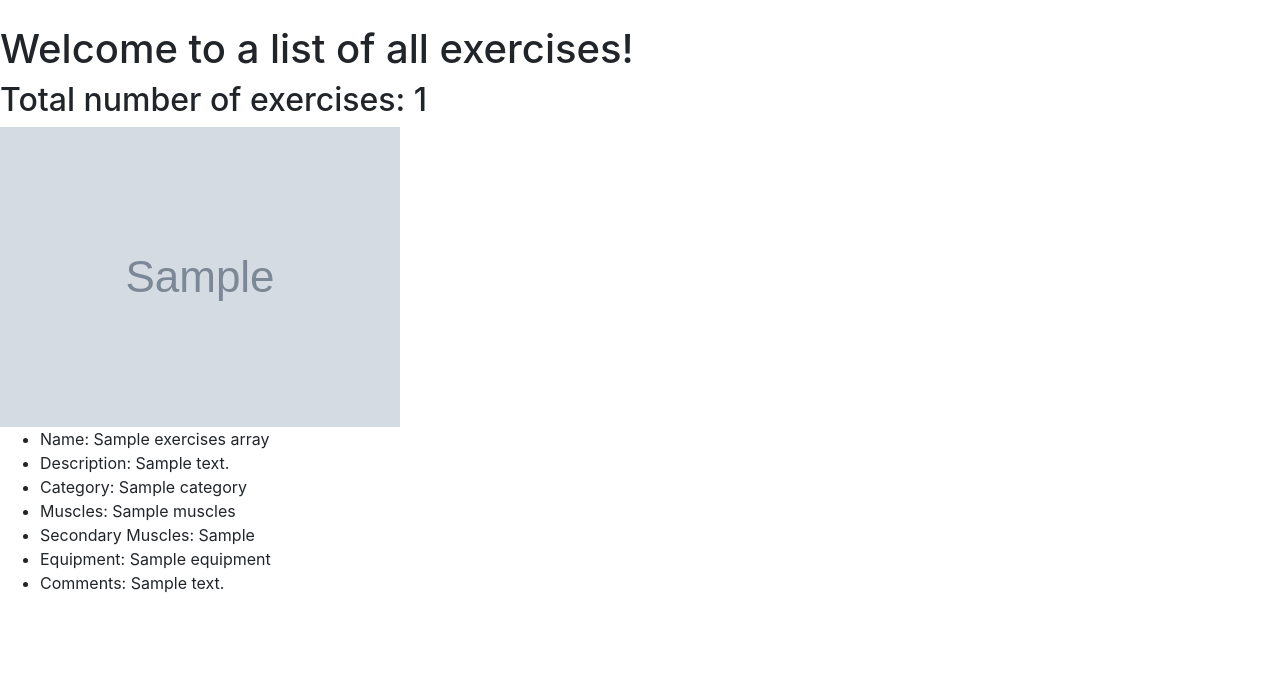
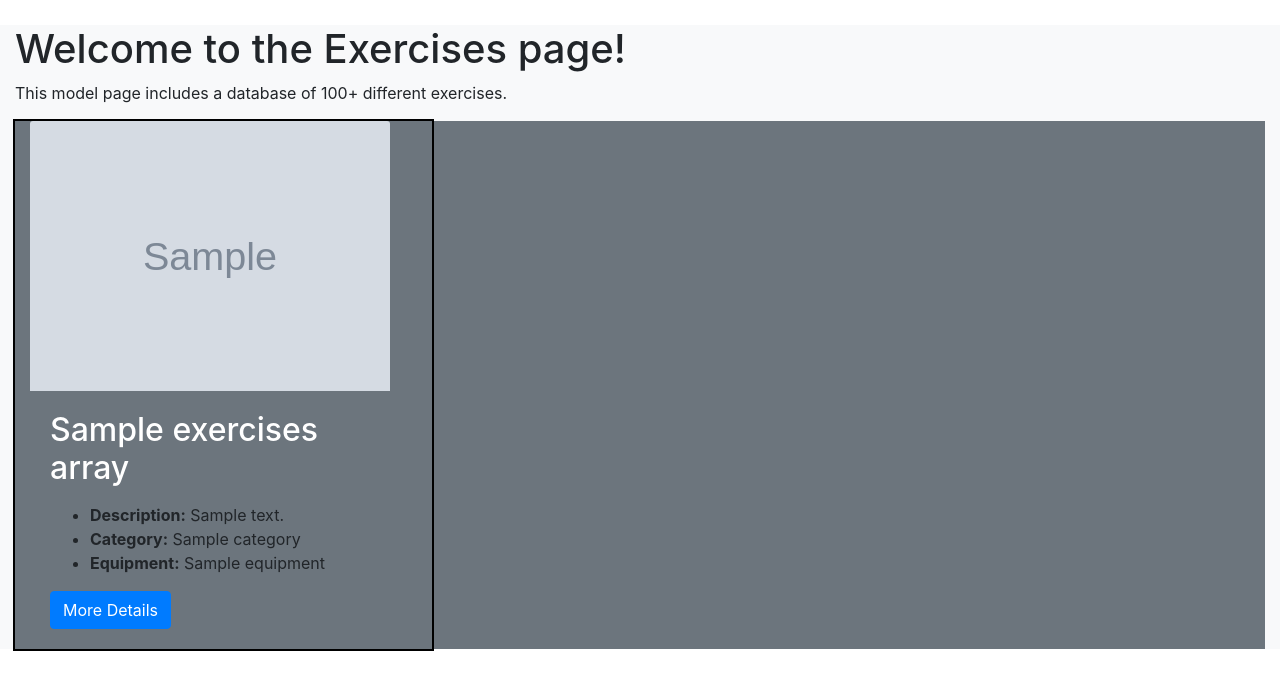
Before and after one commit to wuhoo16/fithub-website, a Flask app: template templates/exercises.html in a window 1280 px wide. Shown: the part 58-748 px from the top of the page. Run offline with Flask 2, Linux system fonts and the light colour scheme; the template is opened without the code that fills it: most values are stand-ins (such as "Sample title", 1, 10 or a date in 2020); grey boxes marked "Sample" are stand-in pictures; some libraries are stand-ins or nearby versions.

Commit message:
added grid system, instance pages, and better formatted information

```diff
--- a/app.py
+++ b/app.py
@@ -2,12 +2,15 @@ import os
 import json
 import requests
 import pprint as pp
+import re
 
 from googleapiclient.discovery import build
 from flask import Flask, render_template, url_for, request, redirect
 from collections import defaultdict
 from math import ceil
 
+API_KEY = 'AIzaSyB_ga1HNh1X3pdONl6VaxQHlgLkFnEC2fk'
+SEARCH_ENGINE_ID = '598e742e6c308d255'
 
 class Channel:
     def __init__(self, snippetDict, statisticsDict):
@@ -18,8 +21,11 @@ class Channel:
         self.viewCount = statisticsDict['viewCount']
         self.videoCount = statisticsDict['videoCount']
 
+exercisesArray = []     # declared globally for now, so instance pages can be populated
+
 class Exercise:
-    def __init__(self, name, description, category, muscles, muscles_secondary, equipment, images, comments):
+    def __init__(self, exercise_id, name, description, category, muscles, muscles_secondary, equipment, images, comments):
+        self.id = exercise_id
         self.name = name
         self.description = description
         self.category = category
@@ -65,97 +71,127 @@ def get_channel_statistics(youtubeClient, channelID):
     return getChannelStatisticsRequest.execute()['items'][0]['statistics']
 
 
-def get_json(url, data, headers):
-    response = requests.get(url=url, data=data, headers=headers)
-    return response.json()
+def get_json(exercise_URL, category_URL, muscle_URL, equipment_URL, image_URL, comment_URL, data, headers):
+    """
+    This method gets a response from all URLs needed from the wger REST API, parses it into json, and returns the json
+    :return: JSON message
+    """
+    exercise =  requests.get(url=exercise_URL, data=data, headers=headers).json()
+    category = requests.get(url=category_URL, data=data, headers=headers).json()
+    muscle = requests.get(url=muscle_URL, data=data, headers=headers).json()
+    equipment = requests.get(url=equipment_URL, data=data, headers=headers).json()
+    image = requests.get(url=image_URL, data=data, headers=headers).json()
+    comment = requests.get(url=comment_URL, data=data, headers=headers).json()
+    return exercise, category, muscle, equipment, image, comment
 
+def cleanhtml(raw_html):
+    """
+    This method takes a raw HTML string and returns a string without the HTML elements
+    """
+    clean = re.compile('<.*?>')
+    clean_text = re.sub(clean, '', raw_html)
+    return clean_text
 
 def get_exercises():
-    exerciseArray = []
+    """
+    This method makes all API calls to wger and returns an array of Exercise objects to use for Flask.
+    :return: array of Exercise objects
+    """
+    # exerciseArray = []
 
     root_URL = 'https://wger.de/api/v2/'  # add &status=2 to only get approved exercises
     data = '{"key": "value"}'
     headers = {'Accept': 'application/json'}
-    response = requests.get(url=root_URL, data=data, headers=headers)
-    response_data = response.json()
+    response_data = requests.get(url=root_URL, data=data, headers=headers).json()
 
-    # exercise_URL = response_data["exercise"]
-    # exercise_URL = 'https://wger.de/api/v2/exercise/?limit=100'
-    exercise_URL = 'https://wger.de/api/v2/exercise/?limit=224&status=2&language=2'  # english, approved exercises: total 224
+    exercise_URL = 'https://wger.de/api/v2/exercise/?limit=224&status=2&language=2'  # english & approved exercises: total 224
     category_URL = response_data["exercisecategory"]
     muscle_URL = response_data["muscle"]
     equipment_URL = response_data["equipment"]
-    # image_URL = response_data["exerciseimage"]
     image_URL = 'https://wger.de/api/v2/exerciseimage/?limit=204'
-    # comment_URL = response_data["exercisecomment"]
     comment_URL = 'https://wger.de/api/v2/exercisecomment/?limit=113'
 
-    exercise_data = get_json(exercise_URL, data, headers)
-    category_data = get_json(category_URL, data, headers)
-    muscle_data = get_json(muscle_URL, data, headers)
-    equipment_data = get_json(equipment_URL, data, headers)
-    image_data = get_json(image_URL, data, headers)
-    comment_data = get_json(comment_URL, data, headers)
+    exercise_data, category_data, muscle_data, equipment_data, image_data, comment_data = get_json(exercise_URL, category_URL, muscle_URL, equipment_URL, image_URL, comment_URL, data, headers)
 
-    nextURL = exercise_data["next"]
     results = exercise_data["results"]
     for x in results:
-        exerciseID = x["id"]
+        if x["name"] and x["description"] and x["category"] and x["equipment"]: # only exercises with complete info (110 exercises)
+            exerciseID = x["id"]
 
-        # get category name using ID
-        categoryID = x["category"]
-        categoryResults = category_data["results"]
-        categoryName = ""
-        for result in categoryResults:
-            if result["id"] == categoryID:
-                categoryName = result["name"]
-                break
+            # strip description of html elements
+            description  = cleanhtml(x["description"])
 
-        # get muscle name using ID
-        musclesList = []
-        muscles = x["muscles"]
-        muscleResults = muscle_data["results"]  # put this line in the get_json function
-        for m in muscles:
-            for result in muscleResults:
-                if result["id"] == m:
-                    musclesList.append(result["name"])  # do we want "is_front" ?
+            # get category name using ID
+            categoryID = x["category"]
+            categoryResults = category_data["results"]
+            categoryName = ""
+            for result in categoryResults:
+                if result["id"] == categoryID:
+                    categoryName = result["name"]
+                    break
 
-        # get secondary muscle name using ID
-        sec_musclesList = []
-        sec_muscles = x["muscles_secondary"]
-        for m2 in sec_muscles:
-            for result in muscleResults:
-                if result["id"] == m2:
-                    sec_musclesList.append(result["name"])  # do we want "is_front" ?
+            # get muscle name using ID
+            musclesList = []
+            muscles = x["muscles"]
+            muscleResults = muscle_data["results"]  # put this line in the get_json function
+            for m in muscles:
+                for result in muscleResults:
+                    if result["id"] == m:
+                        musclesList.append(result["name"])  # do we want "is_front" ?
+            muscles_string = ", ".join(musclesList)
 
-        # get equipment name using ID
-        equipment_list = []
-        equipment = x["equipment"]
-        equip_results = equipment_data["results"]
-        for e in equipment:
-            for result in equip_results:
-                if result["id"] == e:
-                    equipment_list.append(result["name"])
+            # get secondary muscle name using ID
+            sec_musclesList = []
+            sec_muscles = x["muscles_secondary"]
+            for m2 in sec_muscles:
+                for result in muscleResults:
+                    if result["id"] == m2:
+                        sec_musclesList.append(result["name"])  # do we want "is_front" ?
+            sec_muscles_string = ", ".join(sec_musclesList)
 
-        # get image URL using exercise # (if exists) -----> need to go through all exercise images list *********
-        images = []  # list of image URLs --------> save image in db instead of going to website?
-        image_results = image_data["results"]
-        for result in image_results:
-            if result["exercise"] == exerciseID:
-                images.append(result["image"])
+            # get equipment name using ID
+            equipment_list = []
+            equipment = x["equipment"]
+            equip_results = equipment_data["results"]
+            for e in equipment:
+                for result in equip_results:
+                    if result["id"] == e:
+                        equipment_list.append(result["name"])
+            equipment_string = ", ".join(equipment_list)
 
-        # get exercise comment using exercise # (if exists)
-        comments = []  # list of image URLs --------> save image in db instead of going to website?
-        comment_results = comment_data["results"]
-        for result in comment_results:
-            if result["exercise"] == exerciseID:
-                comments.append(result["comment"])
+            # get image URL using exercise
+            images = []
+            image_results = image_data["results"]
+            for result in image_results:
+                if result["exercise"] == exerciseID:
+                    images.append(result["image"])
+            images.extend(get_images(x["name"]))
 
-        exercise = Exercise(x["name"], x["description"], categoryName, musclesList, sec_musclesList, equipment_list,
-                            images, comments)
-        exerciseArray.append(exercise)
-        # pp(exercise)
-    return exerciseArray
+            # get exercise comment using exercise
+            comments = []
+            comment_results = comment_data["results"]
+            for result in comment_results:
+                if result["exercise"] == exerciseID:
+                    comments.append(result["comment"])
+
+            exercise = Exercise(exerciseID, x["name"], description, categoryName, muscles_string, sec_muscles_string, equipment_string,
+                                images, comments)
+            exercisesArray.append(exercise)
+    # return exercisesArray
+
+def get_images(search_string):
+    """
+    This method makes a request to the Google Custom Search API and returns the 10 images in the search result
+    """
+    url = f"https://customsearch.googleapis.com/customsearch/v1?searchType=image&key={API_KEY}&cx={SEARCH_ENGINE_ID}&q={search_string}"
+    data = requests.get(url).json()
+    search_items = data.get("items")
+    images = []
+    if search_items:
+        for item in search_items:
+            image_link = item["link"]
+            images.append(image_link)
+    return images
 
 
 def setup():
@@ -209,7 +245,8 @@ def index():
 # channels model page
 @app.route("/exercises", methods=['GET'])
 def exercises():
-    exercisesArray = get_exercises()
+    if(exercisesArray == []):
+        get_exercises()
     return render_template('exercises.html', exercisesArray=exercisesArray)
 
 
@@ -242,6 +279,11 @@ def about():
 def channels_instance(channelName):
     return render_template('channelsInstance.html', channelName=channelName)
 
+# exercise instance pages
+@app.route("/exercises/<int:exercise_id>", methods=['GET'])
+def exercise_instance(exercise_id):
+    return render_template('exerciseInstance.html', exercise_id=exercise_id, exercisesArray=exercisesArray)
+
 
 if __name__ == "__main__":
     app.run(port=8080, debug=True, use_reloader=True)
--- a/templates/exercises.html
+++ b/templates/exercises.html
@@ -1,26 +1,92 @@
 {% extends 'base.html' %}
 
 {% block head %}
+    <title>Exercises Model Page</title>
 {% endblock %}
 
 {% block body %}
+    <div class="container-fluid bg-light">
+        <h1 class="modelHeader">Welcome to the Exercises page! </h1>
+        <p class=modelDescription>This model page includes a database of 100+ different exercises.</p>
+        <div class="container-fluid bg-secondary" id="modelGrid">
+        {% set numFullRows = exercisesArray|length // 3 %}
+        {% set numLeftOverChannels = exercisesArray|length % 3 %}
+        {% for i in range(numFullRows) %}
+            <div class="row" id="row{{ i|string }}">
+                <div class="col-md-4">
+                    <div class="card bg-secondary border-0">
+                        <img class="card-img-top img-fluid" src="{{ exercisesArray[3*i].images[0] }}" alt="{{ exercisesArray[3*i].name }}">
+                        <div class="card-body">
+                            <h2 class="card-title">{{ exercisesArray[3*i].name }}</h2>
+                            <p class="card-text">
+                                <ul class="exerciseAttributesList">
+                                    <li><b>Description:</b> {{ exercisesArray[3*i].description }}</li>
+                                    <li><b>Category:</b> {{ exercisesArray[3*i].category }}</li>
+                                    <li><b>Equipment:</b> {{ exercisesArray[3*i].equipment }}</li>
+                                </ul>
+                            </p>
+                            <a href="{{ url_for('exercise_instance', exercise_id=exercisesArray[3*i].id, exerciseObject=exercisesArray[3*i]) }}" class="btn btn-primary">More Details</a>
+                        </div>
+                    </div>
+                </div>
+                <div class="col-md-4">
+                    <div class="card bg-secondary border-0">
+                        <img class="card-img-top img-fluid" src="{{ exercisesArray[3*i+1].images[0] }}" alt="{{ exercisesArray[3*i+1].name }}">
+                        <div class="card-body">
+                            <h2 class="card-title">{{ exercisesArray[3*i+1].name }}</h2>
+                            <p class="card-text">
+                                <ul class="exerciseAttributesList">
+                                    <li><b>Description:</b> {{ exercisesArray[3*i+1].description }}</li>
+                                    <li><b>Category:</b> {{ exercisesArray[3*i+1].category }}</li>
+                                    <li><b>Equipment:</b> {{ exercisesArray[3*i+1].equipment }}</li>
+                                </ul>
+                            </p>
+                            <a href="{{ url_for('exercise_instance', exercise_id=exercisesArray[3*i+1].id, exerciseObject=exercisesArray[3*i+1]) }}" class="btn btn-primary">More Details</a>
+                        </div>
+                    </div>
+                </div>
+                <div class="col-md-4">
+                    <div class="card bg-secondary border-0">
+                        <img class="card-img-top img-fluid" src="{{ exercisesArray[3*i+2].images[0] }}" alt="{{ exercisesArray[3*i+2].name }}">
+                        <div class="card-body">
+                            <h2 class="card-title">{{ exercisesArray[3*i+2].name }}</h2>
+                            <p class="card-text">
+                                <ul class="exerciseAttributesList">
+                                    <li><b>Description:</b> {{ exercisesArray[3*i+2].description }}</li>
+                                    <li><b>Category:</b> {{ exercisesArray[3*i+2].category }}</li>
+                                    <li><b>Equipment:</b> {{ exercisesArray[3*i+2].equipment }}</li>
+                                </ul>
+                            </p>
+                            <a href="{{ url_for('exercise_instance', exercise_id=exercisesArray[3*i+2].id, exerciseObject=exercisesArray[3*i+2]) }}" class="btn btn-primary">More Details</a>
+                        </div>
+                    </div>
+                </div>
+            </div>
+        {% endfor %}
 
-    <h1>Welcome to a list of all exercises! </h1>
-    <h2>Total number of exercises: {{ exercisesArray|length }}</h2>
-    {% for e in exercisesArray %}
-        {% for image in e.images %}
-            <img src='{{ image }}' alt="{{ e.name }}">
-        {% endfor %}
-        <ul>
-            <li>Name: {{ e.name }}</li>
-            <li>Description: {{ e.description }}</li>
-            <li>Category: {{ e.category }}</li>
-            <li>Muscles: {{ e.muscles }}</li>
-            <li>Secondary Muscles: {{ e.muscles_secondary }}</li>
-            <li>Equipment: {{ e.equipment }}</li>
-
-            <li>Comments: {{ e.comments }}</li>
-        </ul>
-    {% endfor %}
+        {% if numLeftOverChannels > 0 %}
+            <div class="row" id="bottomRow">
+            {% for i in range(-numLeftOverChannels, 0) %}
+                <div class="col-md-4">
+                    <div class="card bg-secondary border-0">
+                        <img class="card-img-top img-fluid" src="{{ exercisesArray[i].images[0] }}" alt="{{ exercisesArray[i].name }}">
+                        <div class="card-body">
+                            <h2 class="card-title">{{ exercisesArray[i].name }}</h2>
+                            <p class="card-text">
+                                <ul class="exerciseAttributesList">
+                                    <li><b>Description:</b> {{ exercisesArray[i].description }}</li>
+                                    <li><b>Category:</b> {{ exercisesArray[i].category }}</li>
+                                    <li><b>Equipment:</b> {{ exercisesArray[i].equipment }}</li>
+                                </ul>
+                            </p>
+                            <a href="{{ url_for('exercise_instance', exercise_id=exercisesArray[i].id, exerciseObject=exercisesArray[i]) }}" class="btn btn-primary">More Details</a>
+                        </div>
+                    </div>
+                </div>
+            {% endfor %}
+            </div>
+        {% endif %}
+        </div>
+    </div>
 
 {% endblock %}
```
Also changed, not shown: templates/exerciseInstance.html (added, +41 -0 lines).
